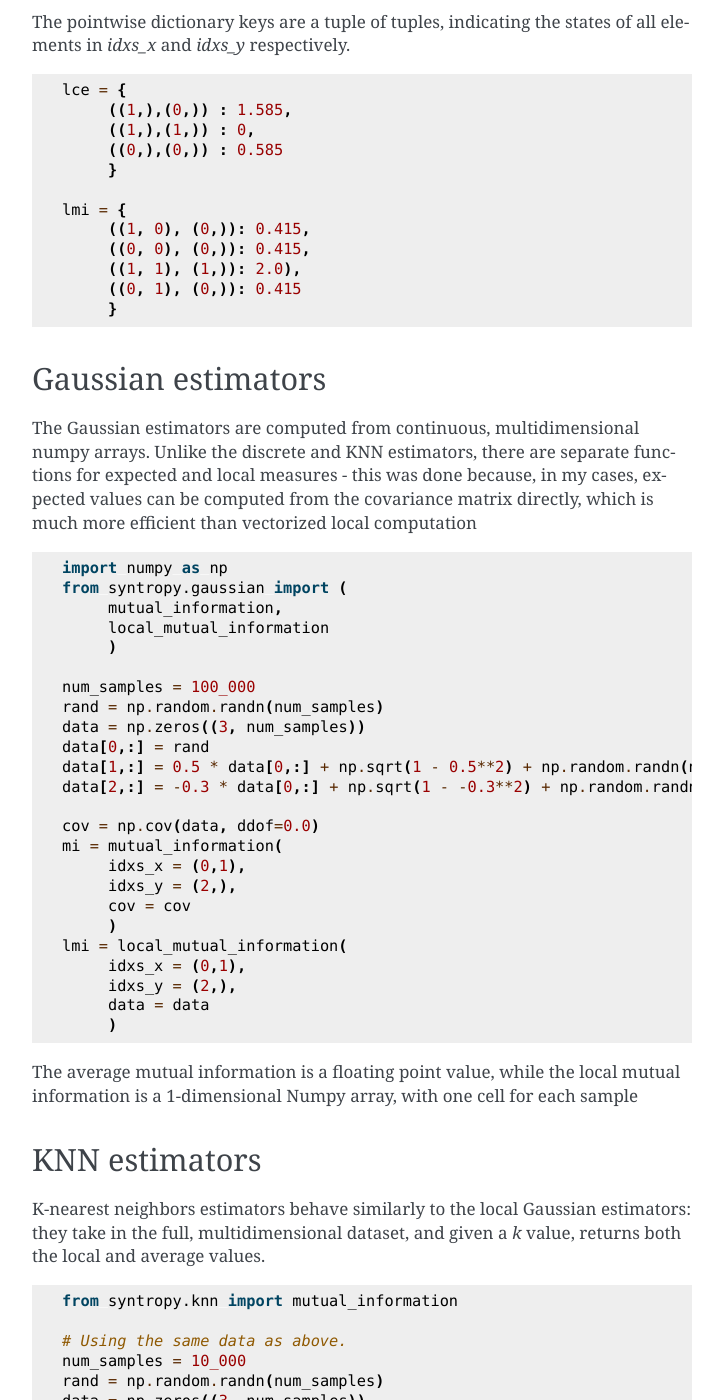
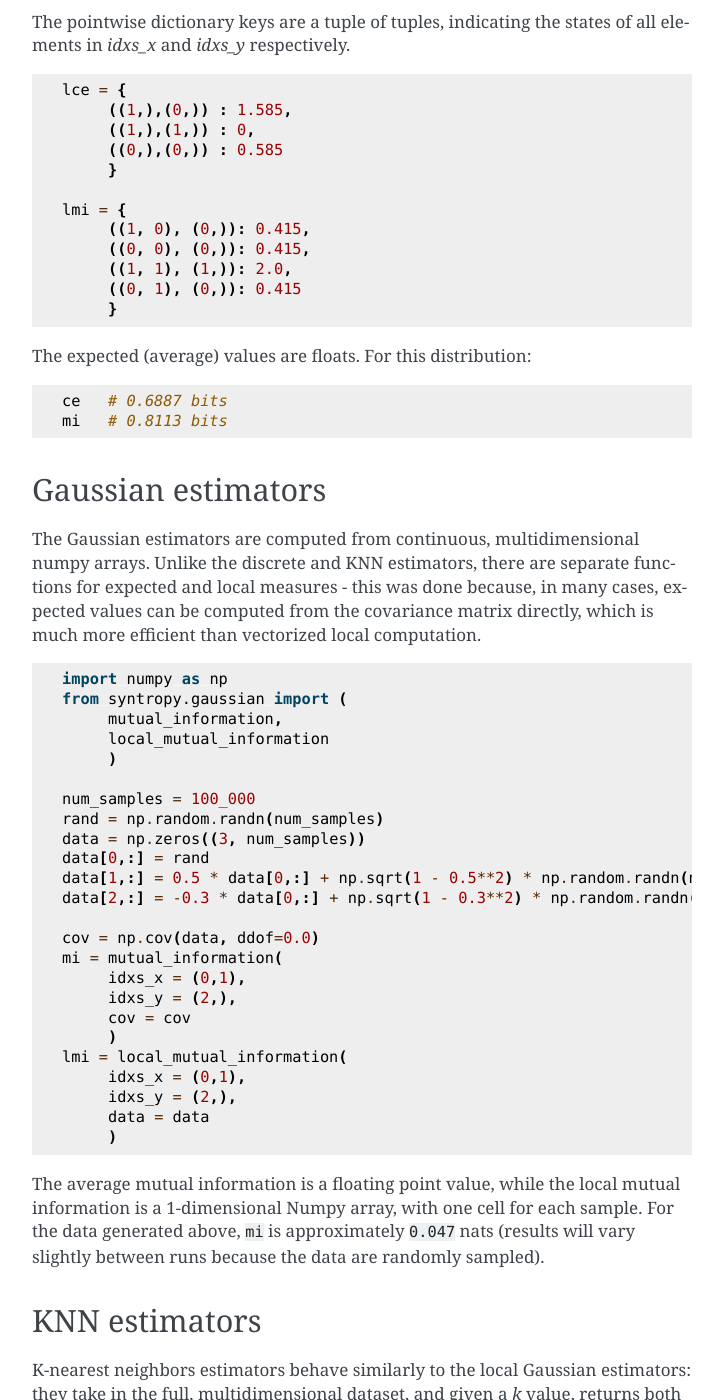
Before and after one commit to thosvarley/syntropy, a Sphinx documentation site: the page built from docs/source/quickstart.rst, in a window 1280 px wide and 1400 px high, scrolled down 954 px. Shown: the whole window, without its empty margins (388-1111 px from the left). Built offline with Sphinx 7.4.7, drawn with Linux system fonts in a browser that asks for light colours; some of the changed text lies outside the part shown.

Commit message:
Reviewer comments

```diff
--- a/docs/source/quickstart.rst
+++ b/docs/source/quickstart.rst
@@ -52,15 +52,22 @@
    lmi = {
         ((1, 0), (0,)): 0.415,
         ((0, 0), (0,)): 0.415,
-        ((1, 1), (1,)): 2.0),
+        ((1, 1), (1,)): 2.0,
         ((0, 1), (0,)): 0.415
         }
+
+The expected (average) values are floats. For this distribution:
+
+.. code-block:: python
+
+   ce   # 0.6887 bits
+   mi   # 0.8113 bits
 
 Gaussian estimators
 -------------------
 
 The Gaussian estimators are computed from continuous, multidimensional numpy arrays.
-Unlike the discrete and KNN estimators, there are separate functions for expected and local measures - this was done because, in my cases, expected values can be computed from the covariance matrix directly, which is much more efficient than vectorized local computation
+Unlike the discrete and KNN estimators, there are separate functions for expected and local measures - this was done because, in many cases, expected values can be computed from the covariance matrix directly, which is much more efficient than vectorized local computation.
 
 .. code-block:: python
 
@@ -74,8 +81,8 @@
    rand = np.random.randn(num_samples)
    data = np.zeros((3, num_samples))
    data[0,:] = rand
-   data[1,:] = 0.5 * data[0,:] + np.sqrt(1 - 0.5**2) + np.random.randn(num_samples)
-   data[2,:] = -0.3 * data[0,:] + np.sqrt(1 - -0.3**2) + np.random.randn(num_samples)
+   data[1,:] = 0.5 * data[0,:] + np.sqrt(1 - 0.5**2) * np.random.randn(num_samples)
+   data[2,:] = -0.3 * data[0,:] + np.sqrt(1 - 0.3**2) * np.random.randn(num_samples)
 
    cov = np.cov(data, ddof=0.0)
    mi = mutual_information(
@@ -89,7 +96,8 @@
         data = data
         )
 
-The average mutual information is a floating point value, while the local mutual information is a 1-dimensional Numpy array, with one cell for each sample
+The average mutual information is a floating point value, while the local mutual information is a 1-dimensional Numpy array, with one cell for each sample.
+For the data generated above, ``mi`` is approximately ``0.047`` nats (results will vary slightly between runs because the data are randomly sampled).
 
 KNN estimators
 --------------
@@ -105,8 +113,8 @@
    rand = np.random.randn(num_samples)
    data = np.zeros((3, num_samples))
    data[0,:] = rand
-   data[1,:] = 0.5 * data[0,:] + np.sqrt(1 - 0.5**2) + np.random.randn(num_samples)
-   data[2,:] = -0.3 * data[0,:] + np.sqrt(1 - -0.3**2) + np.random.randn(num_samples)
+   data[1,:] = 0.5 * data[0,:] + np.sqrt(1 - 0.5**2) * np.random.randn(num_samples)
+   data[2,:] = -0.3 * data[0,:] + np.sqrt(1 - 0.3**2) * np.random.randn(num_samples)
 
    lmi, mi = mutual_information(
         idxs_x = (0,1),
@@ -116,7 +124,8 @@
         algorithm = 1
    )
 
-Once again, the `lmi` object is a Numpy array, while mi is a floating point value
+Once again, the `lmi` object is a Numpy array, while mi is a floating point value.
+For the data generated above, ``mi`` is approximately ``0.05`` nats (the KNN estimate of the same quantity as the Gaussian example above).
 
 Neural estimators
 -----------------
@@ -155,8 +164,8 @@
 
 .. code-block:: python
 
-   # Compute total correlation
-   tc = total_correlation(
+   # Compute total correlation (returns pointwise tensor and average float)
+   ptw_tc, tc = total_correlation(
        idxs=(0, 1, 2),
        data=data,
        verbose=True
@@ -168,10 +177,11 @@
        data=data,
        verbose=True
    )
-   print(results["o_information"])
-   print(results["s_information"])
-   print(results["total_correlation"])
-   print(results["dual_total_correlation"])
+   # Each entry is a dict with "ptw" (pointwise tensor) and "avg" (float) keys.
+   print("O-information:", results["oinfo"]["avg"])
+   print("S-information:", results["sinfo"]["avg"])
+   print("Total correlation:", results["tc"]["avg"])
+   print("Dual total correlation:", results["dtc"]["avg"])
 
 Customizing the normalizing flow
 ^^^^^^^^^^^^^^^^^^^^^^^^^^^^^^^^
@@ -220,10 +230,12 @@
    rand = np.random.randn(num_samples)
    data = np.zeros((2, num_samples))
    data[0,:] = rand
-   data[1,:] = 0.5 * data[0,:] + np.sqrt(1 - 0.5**2) + np.random.randn(num_samples)
+   data[1,:] = 0.5 * data[0,:] + np.sqrt(1 - 0.5**2) * np.random.randn(num_samples)
 
    continuous = data[[0],:]
    discrete = (data[[1],:] > 0).astype(int)
 
-   ptw, mi = mutual_information(discrete_vars = discrete, continuous_vars =
-   continuous).
+   ptw, mi = mutual_information(discrete_vars = discrete, continuous_vars = continuous)
+
+The ``ptw`` object is a Numpy array and ``mi`` is a floating point value.
+For the data generated above, ``mi`` is approximately ``0.09`` nats.
```
Also changed, not shown: other parts of docs/source/quickstart.rst (+2 -2 lines), 1 other file.
